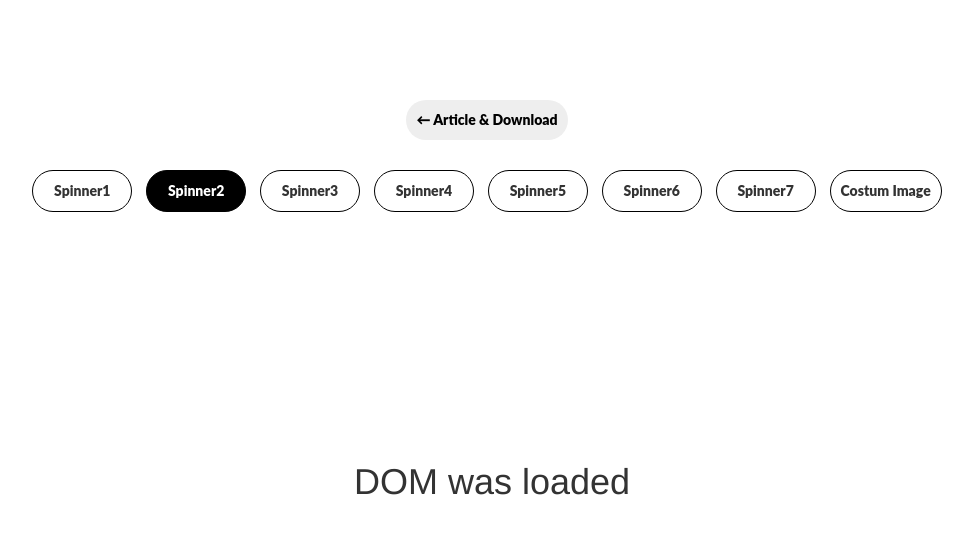
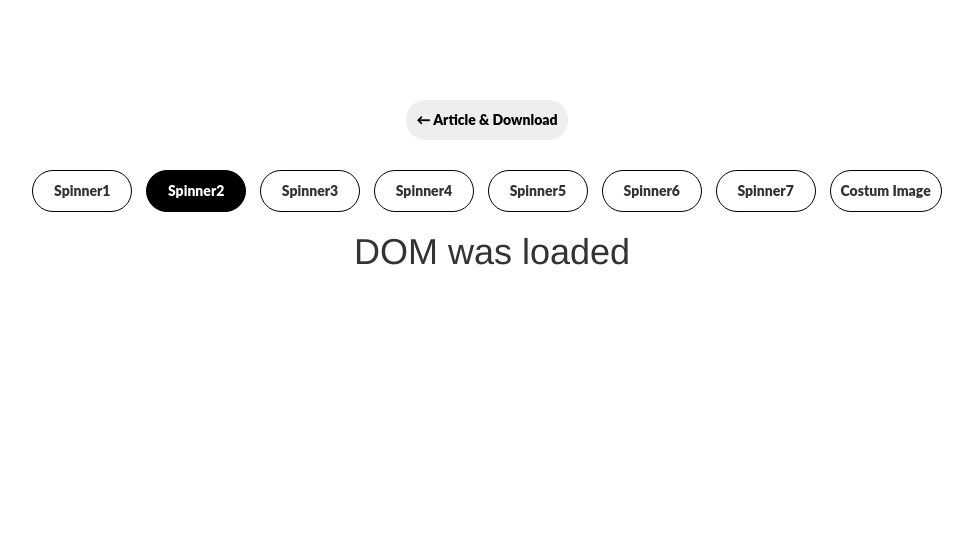
Before and after one commit to joaopereirawd/fakeLoader.js, a plain HTML site: page demo/demo2.html in a window 1280 px wide. Shown: the whole page, without its empty margins (148-1121 px from the left). Drawn offline with nearby package versions, Linux system fonts and the light colour scheme.

Commit message:
rm: heading margin-top

```diff
--- a/demo/demo2.html
+++ b/demo/demo2.html
@@ -38,7 +38,7 @@
         </section>
 
         <div class="container text-center">
-            <h1 style="margin-top:250px">DOM was loaded</h1>
+            <h1>DOM was loaded</h1>
         </div>
 
         <script src="//ajax.googleapis.com/ajax/libs/jquery/1.11.1/jquery.min.js"></script>
```
